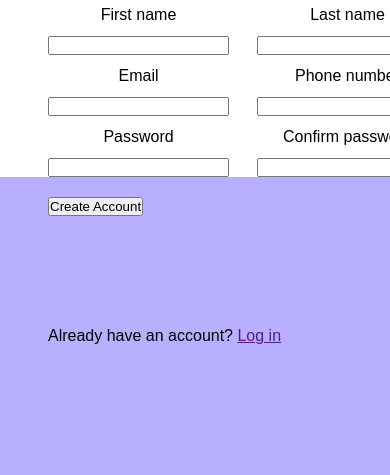
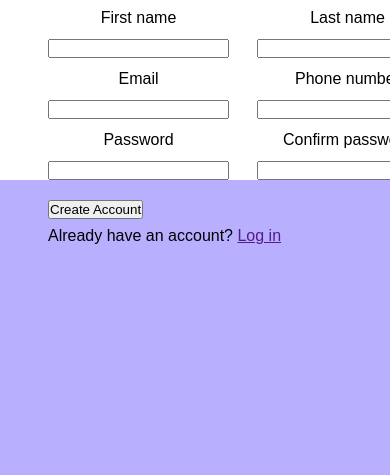
Before and after one commit to celus217/sign-up-form, a plain HTML site: page index.html in a window 390 px wide. Shown: the part 369-844 px from the top of the page. Drawn offline with Linux system fonts and the light colour scheme.

Commit message:
Fix responsiveness of page

```diff
--- a/style.css
+++ b/style.css
@@ -13,13 +13,22 @@ body {
   font-family: Arial, Helvetica, sans-serif;
   display: flex;
   flex-direction: row;
-  align-items: stretch;
 }
 
 .left-side {
   position: relative;
   height: 100%;
-  width: 80%;
+  flex: 0 1 40%;
+}
+
+.right-side {
+  display: flex;
+  flex-direction: column;
+  gap: 8px;
+  justify-content: space-between;
+  margin-top: 220px;
+  margin-bottom: 240px;
+  flex: 0 1 60%;
 }
 
 .bg {
@@ -44,14 +53,6 @@ body {
   width: 50px;
 }
 
-.right-side {
-  display: flex;
-  flex-direction: column;
-  gap: 8px;
-  justify-content: space-around;
-  margin-top: 16%;
-  margin-bottom: 20%;
-}
 
 .right-side > div, .right-side > p, .form-text {
   padding-left: 48px;
```
Also changed, not shown: index.html (+0 -1 lines).
